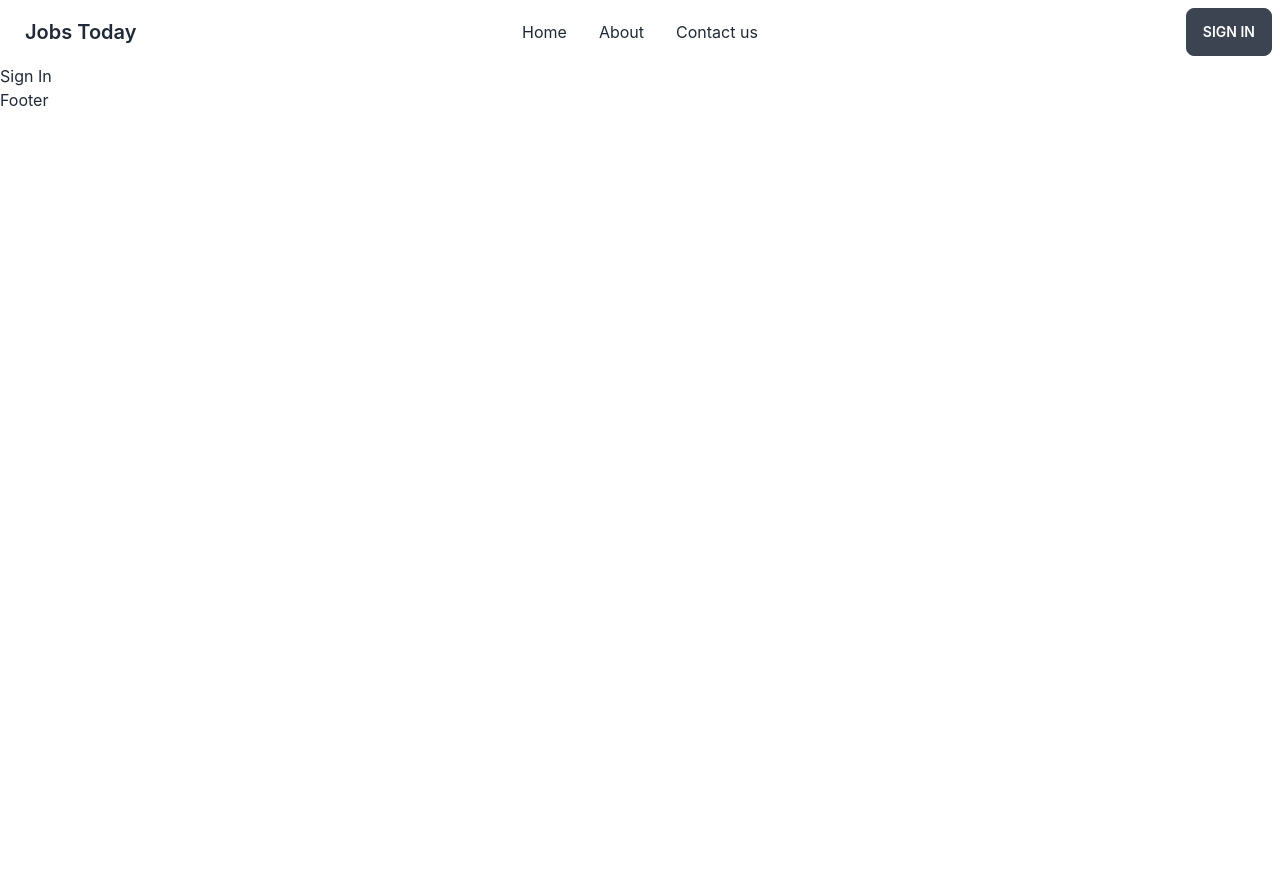
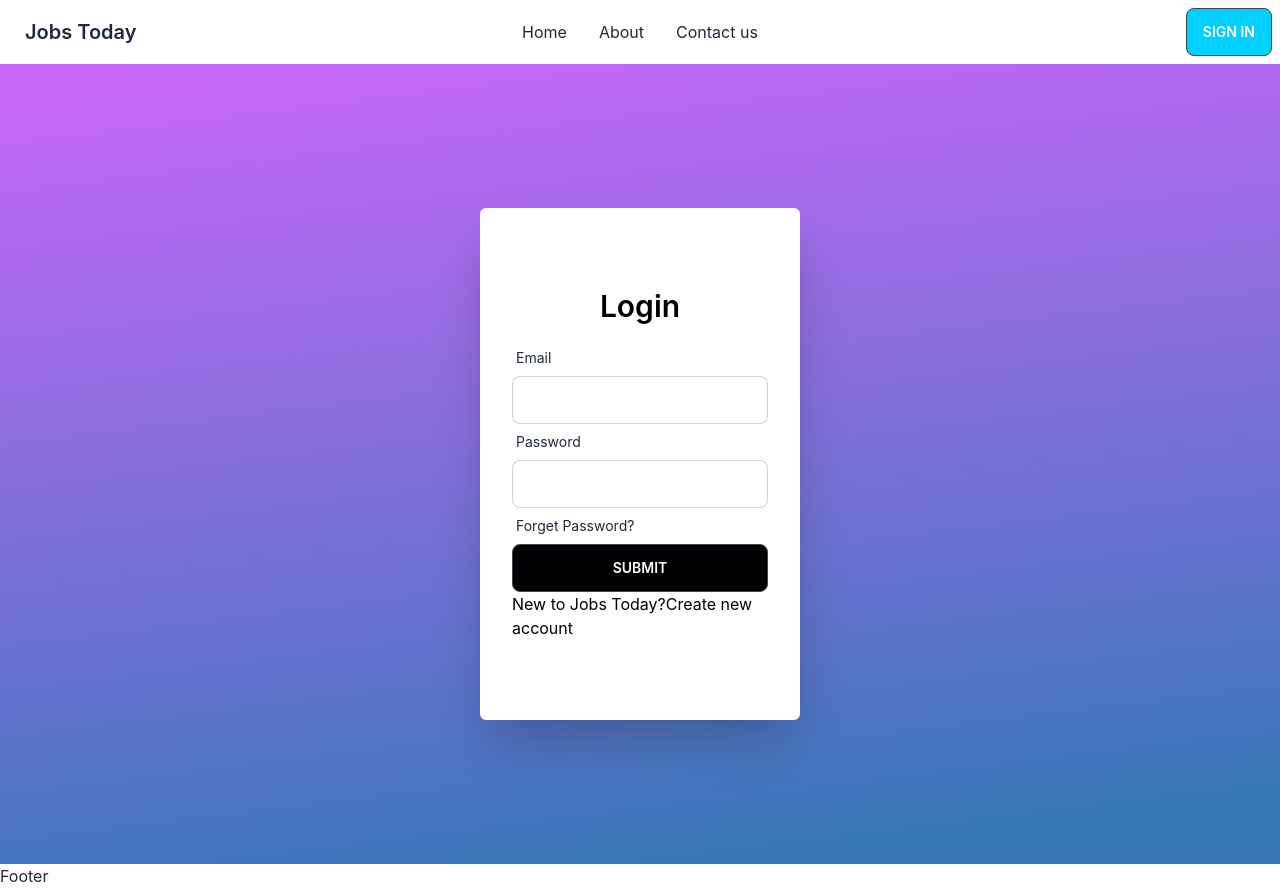
Before and after one commit to BayajidAlam/jobs-today, a React (Create React App) app: page /signin in a window 1280 px wide. Before the commit the page ends 800 px from the top, so only its background shows below. Built offline with nearby package versions, Linux system fonts and the light colour scheme.

Commit message:
working with signin form

```diff
--- a/package.json
+++ b/package.json
@@ -9,6 +9,7 @@
     "daisyui": "^2.50.1",
     "react": "^18.2.0",
     "react-dom": "^18.2.0",
+    "react-hook-form": "^7.43.1",
     "react-router-dom": "^6.8.1",
     "react-scripts": "5.0.1",
     "web-vitals": "^2.1.4"
--- /dev/null
+++ b/src/components/Header/Header.js
@@ -0,0 +1,14 @@
+import React from "react";
+import "./Header.css";
+
+const Header = () => {
+  return (
+    <div className="header-container container mx-auto">
+      {/* shape html  */}
+
+      <p>Header</p>
+    </div>
+  );
+};
+
+export default Header;
--- a/src/pages/Home/Home.js
+++ b/src/pages/Home/Home.js
@@ -1,9 +1,10 @@
 import React from 'react';
+import Header from '../../components/Header/Header';
 
 const Home = () => {
   return (
     <div>
-          Home
+          <Header/>
     </div>
   );
 };
--- a/src/pages/Shared/NavBar/NavBar.js
+++ b/src/pages/Shared/NavBar/NavBar.js
@@ -35,7 +35,7 @@ const NavBar = () => {
       </ul>
     </div>
     <div className="navbar-end">
-      <Link className='btn' to='/signin'>Sign in</Link>
+      <Link className='btn bg-[#00D0FF]' to='/signin'>Sign in</Link>
     </div>
   </div>
   );
--- a/src/pages/SignIn/SignIn.js
+++ b/src/pages/SignIn/SignIn.js
@@ -1,9 +1,50 @@
-import React from 'react';
+import React from "react";
+import { useState } from "react";
+import { useForm } from "react-hook-form";
+import { Link } from "react-router-dom";
+import './Signup.css';
 
 const SignIn = () => {
+  const [data, setData] = useState("");
+  const { register, handleSubmit } = useForm();
+
   return (
-    <div>
-          <h1>Sign In</h1>
+    <div className="flex flex-col justify-center items-center form-container h-[800px]">
+      <form
+        className="w-1/4 py-20 px-8 bg-white shadow-2xl rounded-md"
+        onSubmit={handleSubmit((data) => setData(JSON.stringify(data)))}
+      >
+        <p className="text-3xl text-[#000000] font-semibold text-center  mb-4">Login</p>
+        <div className="form-control w-full">
+          <label className="label">
+            <span className="label-text">Email</span>
+          </label>
+          <input
+            type="text"
+            {...register("email")}
+            className="input input-bordered w-full"
+          />
+        </div>
+
+        <div className="form-control w-full">
+          <label className="label">
+            <span className="label-text">Password</span>
+          </label>
+          <input
+            type="password"
+            {...register("password")}
+            className="input input-bordered w-full"
+          />
+            <label className="label">
+            <span className="label-text">Forget Password?</span>
+          </label>
+        </div>
+
+        <p>{data}</p>
+        <input className="btn w-full bg-[#000000]" type="submit" />
+        <p className="text-[#000000]">New to Jobs Today?<Link to='/signup'>Create new account</Link></p>
+      </form>
+
     </div>
   );
 };
--- /dev/null
+++ b/src/pages/SignIn/Signup.css
@@ -0,0 +1,21 @@
+.form-container{
+    /* ff 3.6+ */
+    background:-moz-linear-gradient(353deg, rgba(55, 119, 183, 1) 7%, rgba(203, 103, 250, 1) 100%);
+
+    /* safari 5.1+,chrome 10+ */
+    background:-webkit-linear-gradient(353deg, rgba(55, 119, 183, 1) 7%, rgba(203, 103, 250, 1) 100%);
+
+    /* opera 11.10+ */
+    background:-o-linear-gradient(353deg, rgba(55, 119, 183, 1) 7%, rgba(203, 103, 250, 1) 100%);
+
+    /* ie 6-9 */
+    filter: progid:DXImageTransform.Microsoft.gradient( startColorstr='#3777B7', endColorstr='#CB67FA', GradientType=1 );
+
+    /* ie 10+ */
+    background:-ms-linear-gradient(353deg, rgba(55, 119, 183, 1) 7%, rgba(203, 103, 250, 1) 100%);
+
+    /* global 94%+ browsers support */
+    background:linear-gradient(353deg, rgba(55, 119, 183, 1) 7%, rgba(203, 103, 250, 1) 100%);
+
+    height: 100vh;
+}
--- a/tailwind.config.js
+++ b/tailwind.config.js
@@ -4,5 +4,5 @@ module.exports = {
   theme: {
     extend: {},
   },
-  plugins: [require("daisyui")],
+   plugins: [require("daisyui")],
 }
```
Also changed, not shown: src/App.js (line endings or trailing spaces), src/components/Header/Header.css (added), 1 other file (tests, documents, lock files or other folders).
